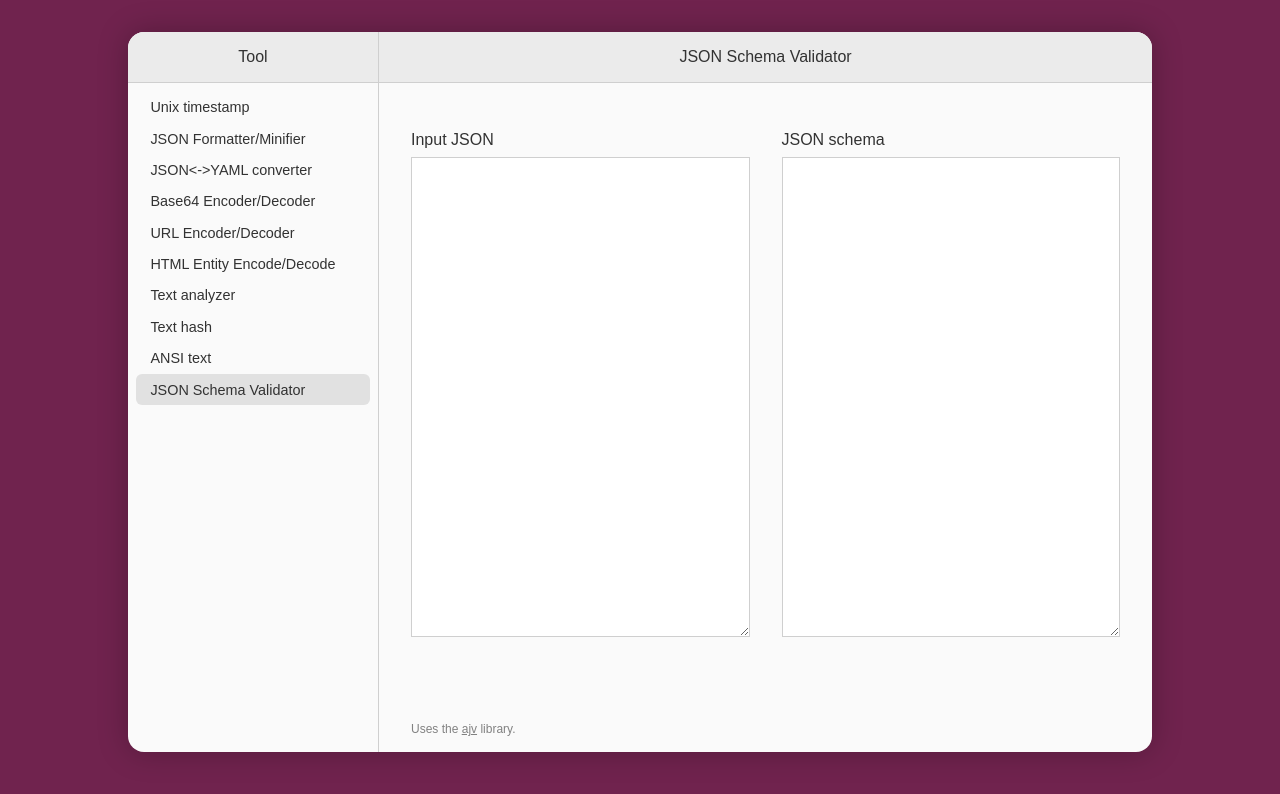
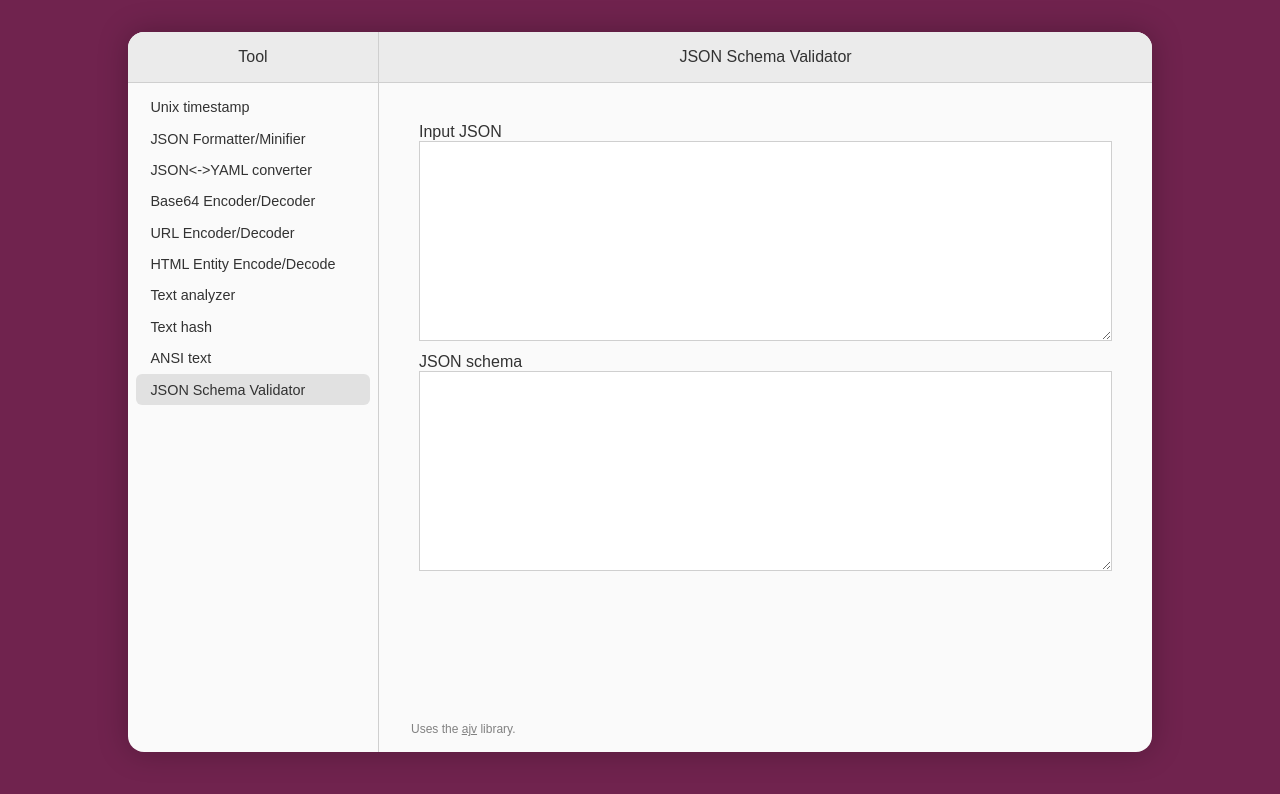
Before and after one commit to eliandoran/toolkit, a SvelteKit app: page /json-schema in a window 1280 px wide. Shown: the top 794 px of the page. Built offline with nearby package versions, Linux system fonts and the light colour scheme.

Commit message:
json-schema: Improve layout

```diff
--- a/src/routes/html-entity/+page.svelte
+++ b/src/routes/html-entity/+page.svelte
@@ -17,7 +17,7 @@
 
 <Tool title="HTML Entity Encode/Decode">
     <SymmetricInputOutput
-        fromTitle="Decoded text"
+        fromTitle="Original text"
         toTitle="Encoded text"
         {to} {from} />
 
--- a/src/routes/json-schema/+page.svelte
+++ b/src/routes/json-schema/+page.svelte
@@ -1,4 +1,5 @@
 <script>
+	import InputField from "$lib/components/input-field.svelte";
     import Tool from "$lib/components/tool.svelte";
     import TwoColumnView from "$lib/components/two-column-view.svelte";
 	import WarningBox from "$lib/components/warning-box.svelte";
@@ -61,18 +62,15 @@ import TwoColumnView from "$lib/components/two-column-view.svelte";
 </script>
 
 <Tool title="JSON Schema Validator">
-    <TwoColumnView leftTitle="Input JSON" rightTitle="JSON schema">
-
-        <div slot="left">
+    <InputField label="Input JSON">
         <textarea bind:value={inputJsonText}></textarea>
         <WarningBox message="{inputJsonParsingLog}" />
-        </div>
+    </InputField>
 
-        <div slot="right">
+    <InputField label="JSON schema">
         <textarea bind:value={schemaText}></textarea>
         <WarningBox message="{inputSchemaParsingLog}" />
-        </div>
-    </TwoColumnView>
+    </InputField>
 
     <div class="output">
         {#if isValid === true}
@@ -113,6 +111,6 @@ import TwoColumnView from "$lib/components/two-column-view.svelte";
 <style>
     textarea {
         width: 100%;
-        height: 60vh;
+        height: 25vh;
     }
 </style>
```
Lines whose indentation alone changed are shown as unchanged.
